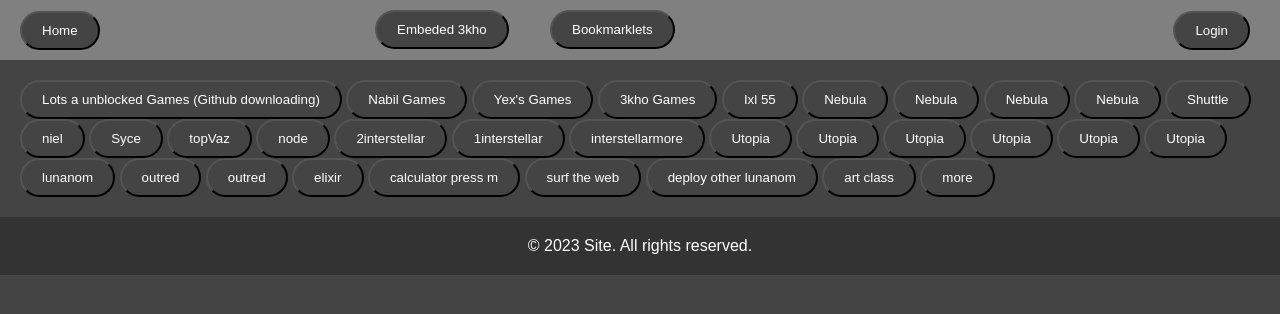
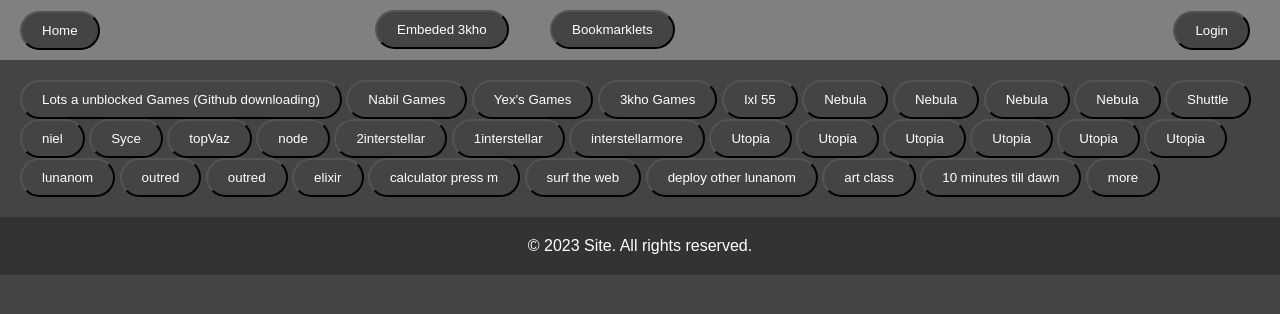
Before and after one commit to 7897-E/ActualSite, a plain HTML site: page Link-section.html in a window 1280 px wide. Drawn offline with Linux system fonts and the light colour scheme.

Commit message:
Update Link-section.html

```diff
--- a/Link-section.html
+++ b/Link-section.html
@@ -61,6 +61,7 @@
        <button class="buttons" onclick="window.location.href='https://surf23.netlify.app/'">surf the web</button>
       <button class="buttons"><a href="https://github.com/7897-E/Lunanom" class="buttonlink" target="_blank">deploy other lunanom</a></button>
       <button class="buttonsn" onclick="window.location.href='https://csx6060coolbeansstore.artclass.site/'">art class</button>
+       <button class="buttons" onclick="window.location.href='10-mins-tilldawn.html'">10 minutes till dawn</button>
       <button class="buttons"><a href="https://discord.com/channels/@me/1147551886761807962" class="buttonlink" target="_blank">more</a></button><!--github for this is at https://github.com/7897-E/syce-games--!>
 <!-- <button class="buttons" onclick="window.location.href=''"></button> -->
       <!-- please copy the code in the comment above and insert a link and name then paste it outside the comment in this div section -->
```
